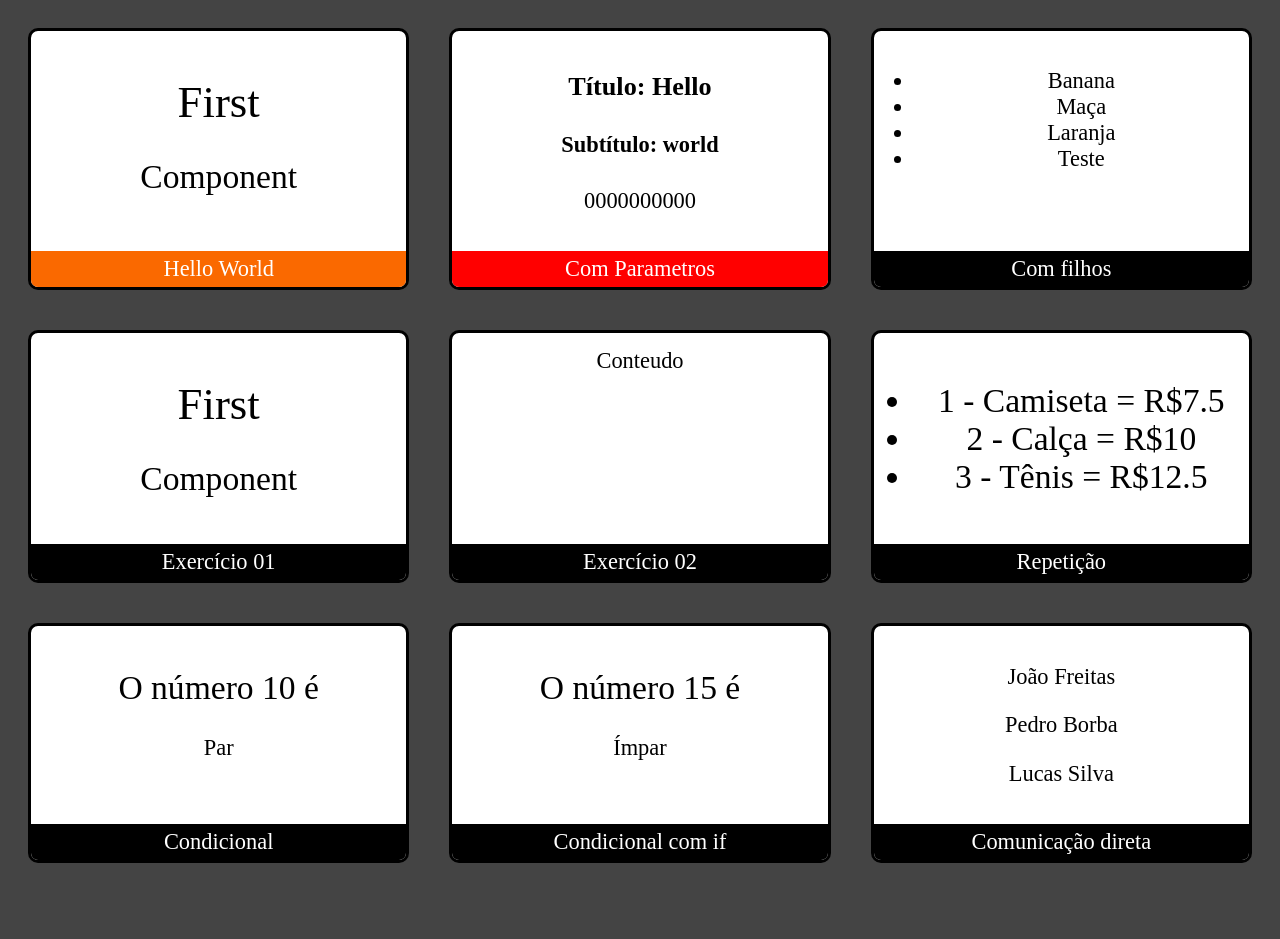
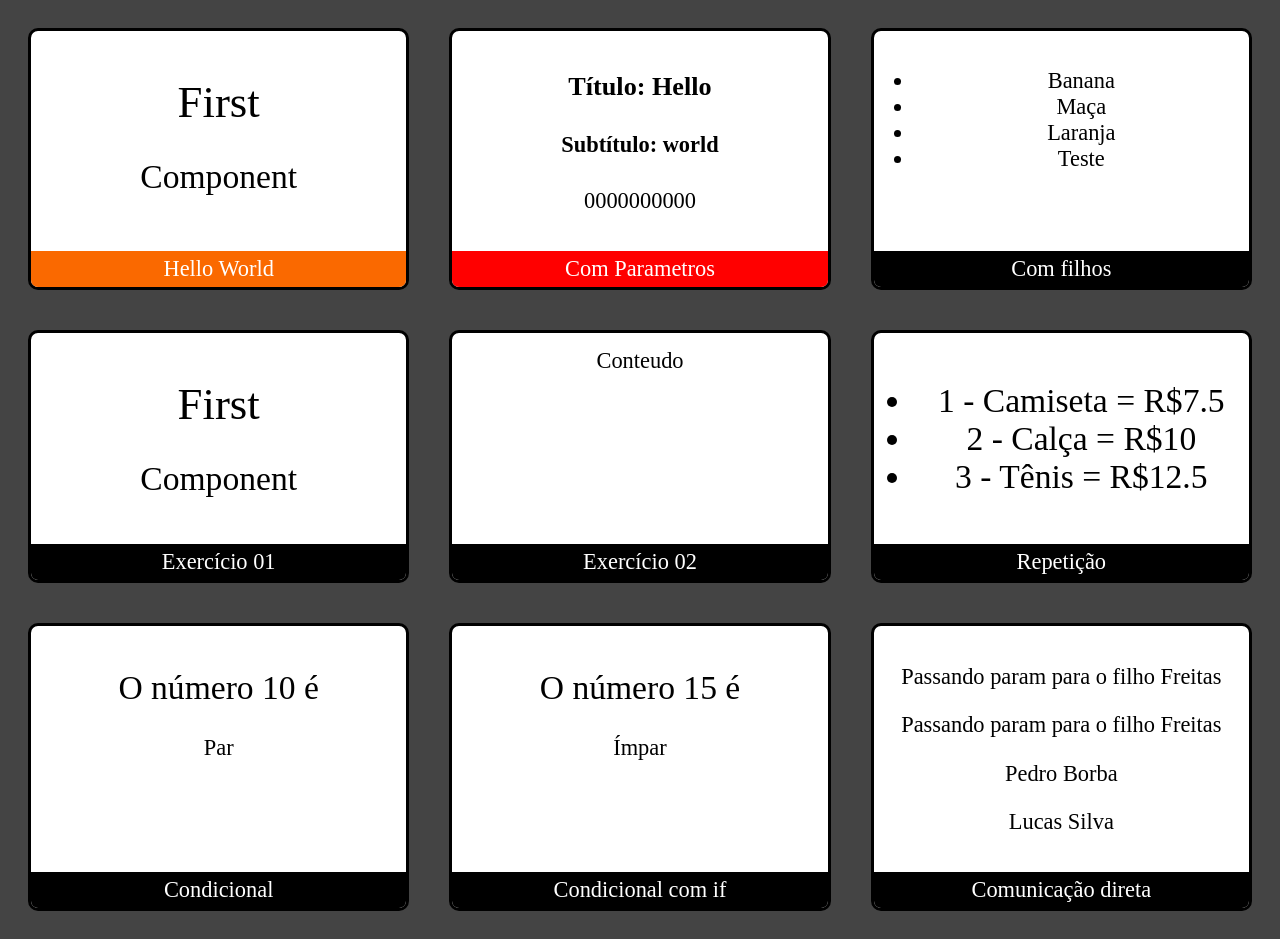
Before and after one commit to jpdev01/reactjs, a React (Create React App) app: page / in a window 1280 px wide. Before the commit the page ends 891 px from the top, so only its background shows below. Built offline with nearby package versions, Linux system fonts and the light colour scheme.

Commit message:
comunicacao pai para filho

```diff
--- a/src/components/communication/direct/Dad.jsx
+++ b/src/components/communication/direct/Dad.jsx
@@ -3,7 +3,8 @@ import Son from './Son'
 
 export default props =>
     <div>
-        <Son {...props}>João</Son>
+        <Son {...props}>Passando param para o filho</Son>
+        <Son lastName={props.lastName}>Passando param para o filho</Son>
         <Son lastName="Borba">Pedro</Son>
         <Son lastName="Silva">Lucas</Son>
     </div>
```
